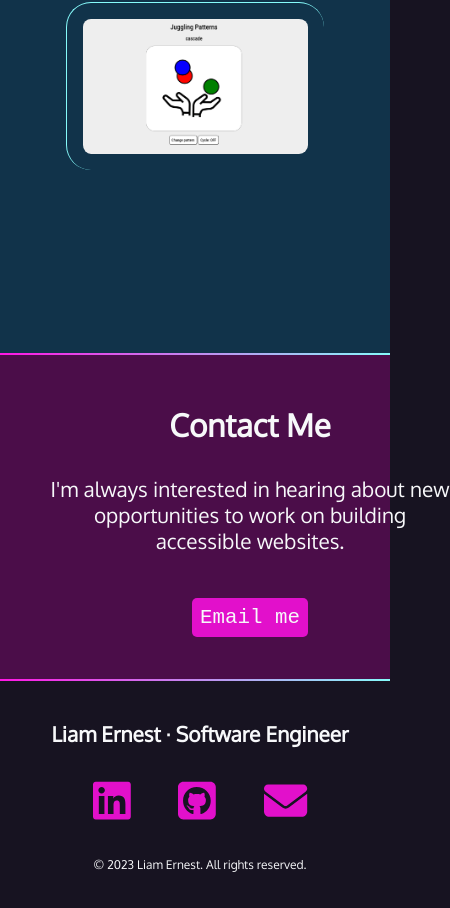
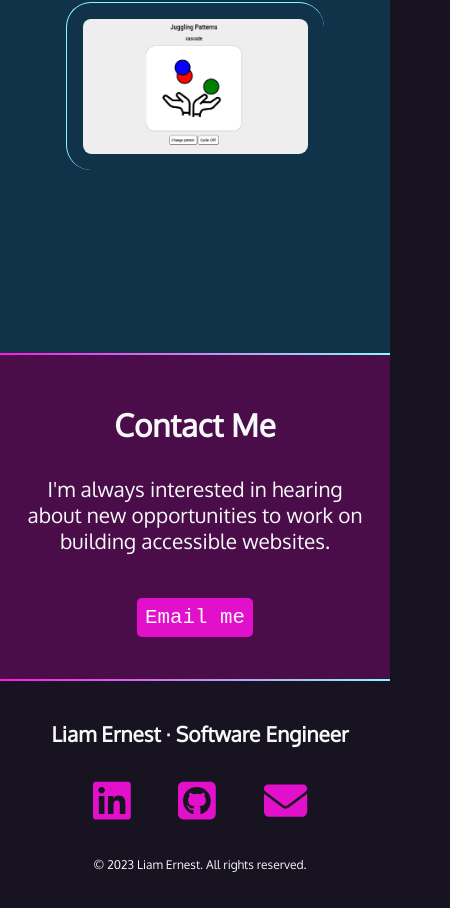
Before and after one commit to lernest/liam-e, a Vue app: page / in a window 390 px wide. Shown: the part 3243-4151 px from the top of the page, 450 px wide, since content can reach past the window. Built offline with nearby package versions, Linux system fonts and the light colour scheme; a web font is replaced by a local one.

Commit message:
contact section mobile

```diff
--- a/src/views/Home.vue
+++ b/src/views/Home.vue
@@ -59,7 +59,7 @@ export default {
 /* background colors */
 .contact-section{
     background-color: var(--tertiary-bkg-color);
-    padding: 50px;
+    padding: 50px 0 50px 0;
   }
 
 .border{
@@ -114,7 +114,7 @@ export default {
 
 #contact{
   text-align: center;
-  width: 400px;
+  width: 350px;
   margin: 0 auto;
 }
 
```
